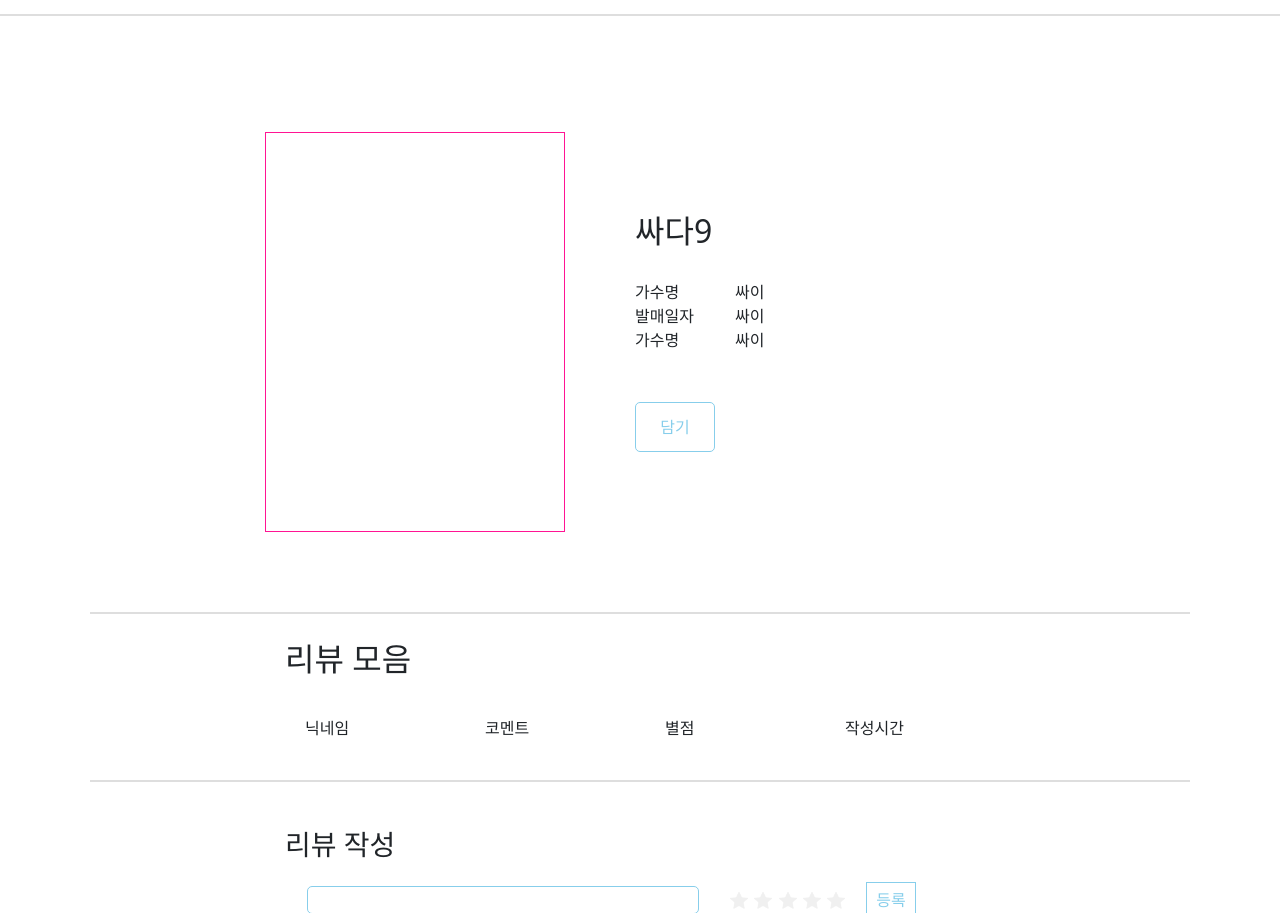
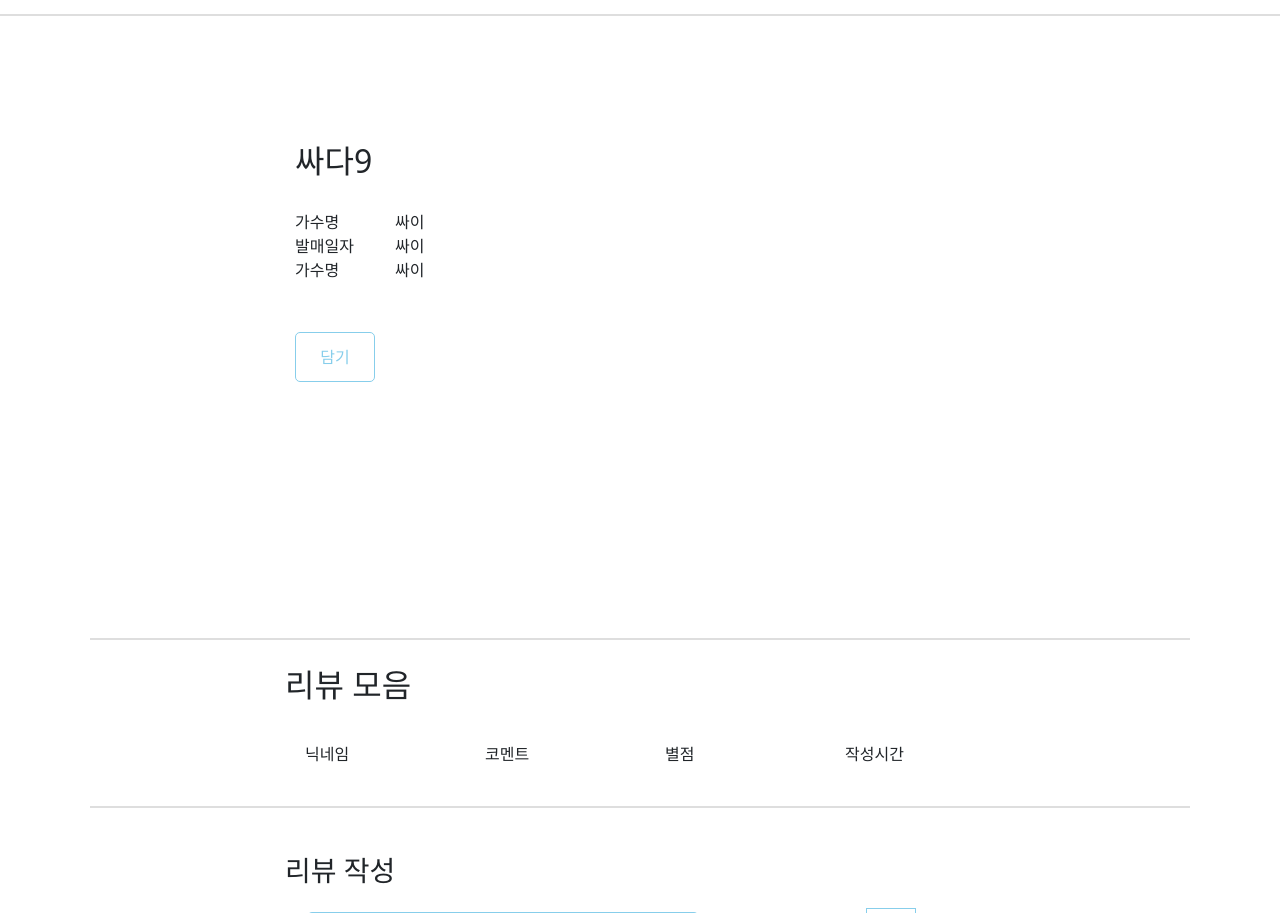
Before and after one commit to proamateur92/mini-project-team9, a Flask app: template templates/index.html in a window 1280 px wide; the page is wider, and only the part inside the window is pictured. Shown: the part 82-995 px from the top of that part. Run offline with Flask 2, Linux system fonts and the light colour scheme; the template is opened without the code that fills it, so the values that code supplies are empty; some web fonts are replaced.

Commit message:
기능 구현 1차 완성

```diff
--- a/static/detailstyle.css
+++ b/static/detailstyle.css
@@ -60,6 +60,7 @@
     align-items: center;
 }
 .title {
+    width: 1500px;
     margin-bottom: 30px;
 }
 .main {
@@ -77,36 +78,21 @@
 
     padding: 30px;
 
-
 }
 
 .music-info {
     width: 70%;
     height: 520px;
     margin: 0 auto;
-    margin-bottom: 20px;
-    padding: 10px;
+
+    margin-top: 30px;
+    padding: 20px;
     display: flex;
-    flex-direction: row;
-    align-items: center;
-    justify-content: left;
-}
-
-.song-image {
-
-    background-position: center 19%;
-    background-size: cover;
-
-
-    border: 1px solid deeppink;
-    width: 300px;
-    height: 400px;
-
-    margin-right: 50px;
 }
 
 .song-info {
-
+    width: 80%;
+    position: relative;
     padding: 20px;
 
 }
```
Also changed, not shown: detail.py (+35 -1 lines), templates/detail.html (+76 -10 lines).
